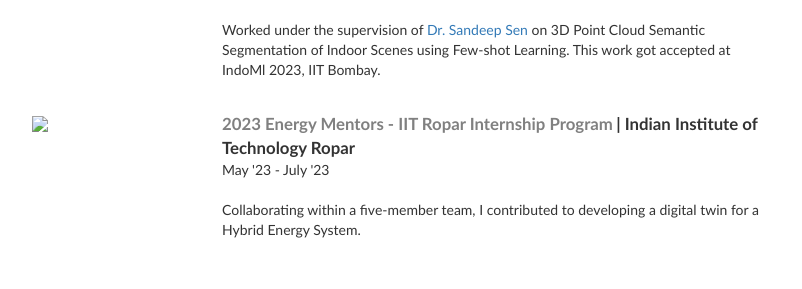
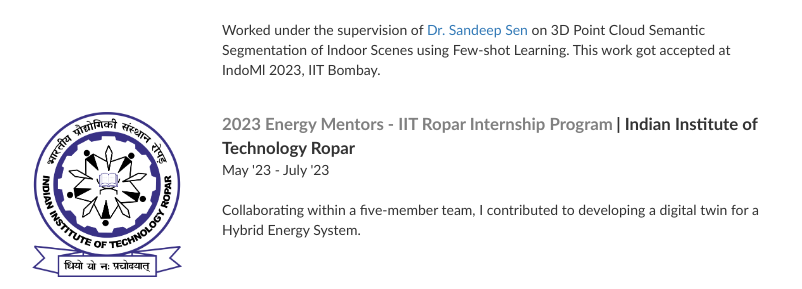
Before and after one commit to mayur20169/mayur20169.github.io, a plain HTML site: page index.html in a window 1280 px wide. Shown: the part 1310-1599 px from the top of the page, without its empty margins (238-1040 px from the left). Drawn offline with nearby package versions, Linux system fonts and the light colour scheme.

Commit message:
Update index.html

```diff
--- a/index.html
+++ b/index.html
@@ -378,7 +378,7 @@
                     <tr>
                         <td style="padding:10px;width:25%;vertical-align:middle">
                             <div class="one">
-                                <img src='images/iitropar.png' width="150">
+                                <img src='images/iitropar.jpg' width="150">
                             </div>
                         </td>
                         <td style="padding:10px;width:75%;vertical-align:top">
```
